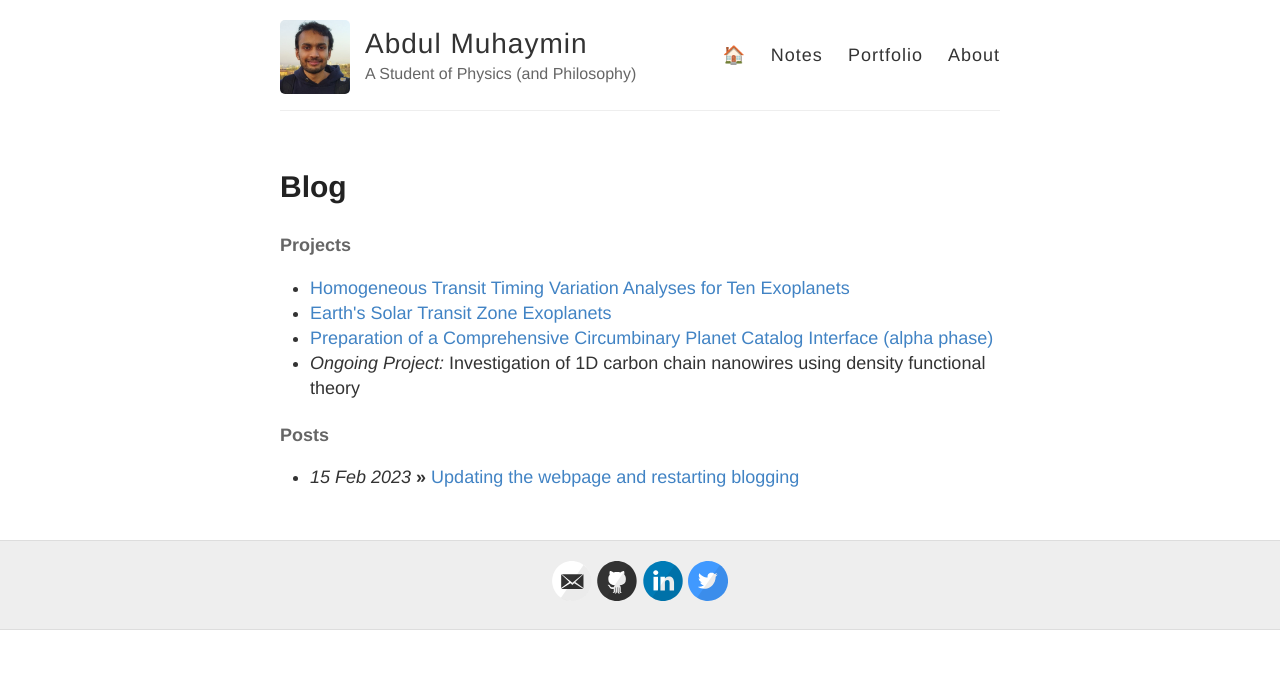
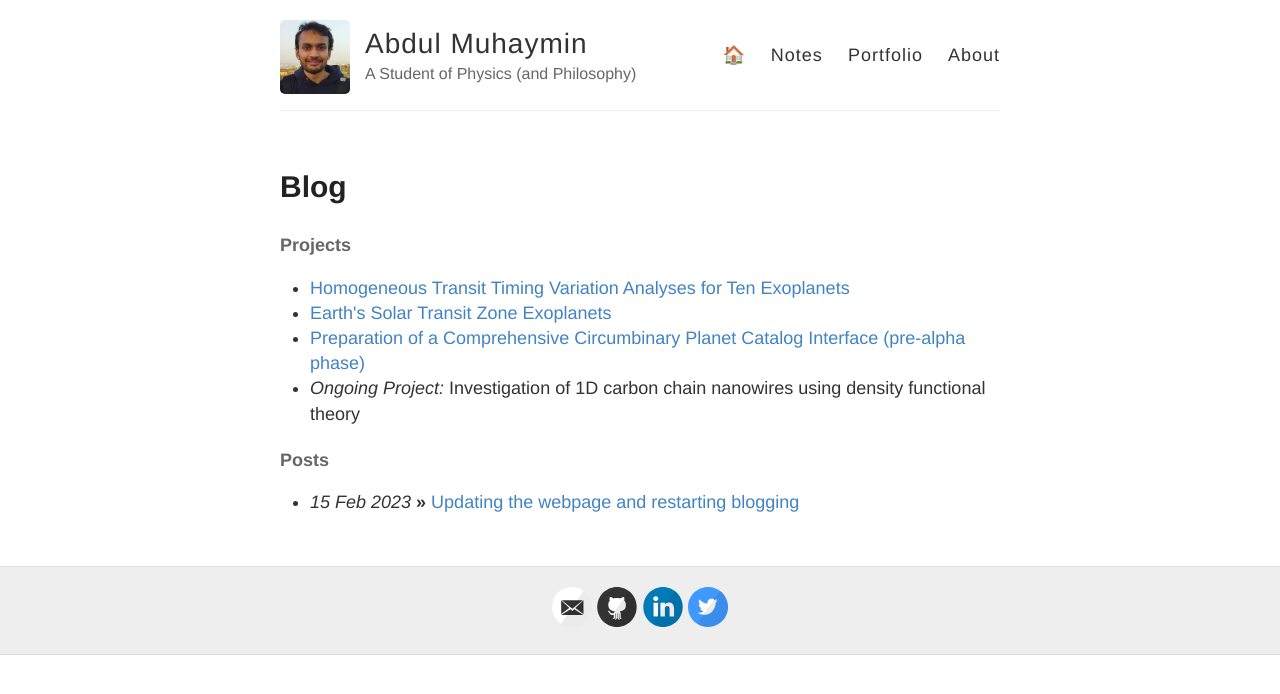
Before and after one commit to AbdulMuhaymin/abdulmuhaymin.github.io, a Jekyll site: the page built from blog.md, in a window 1280 px wide. Shown: the top 694 px of the page. Built offline with Jekyll 4.4.1, drawn with Linux system fonts in a browser that asks for light colours; nearby versions of some CDN libraries.

Commit message:
Update blog.md

```diff
--- a/blog.md
+++ b/blog.md
@@ -10,7 +10,7 @@ permalink: /blog/
 
 	<li> <a href="https://abdulmuhaymin.github.io/ETZ"> Earth's Solar Transit Zone Exoplanets </a> </li>
 
-	<li> <a href="https://cpc.pythonanywhere.com/"> Preparation of a Comprehensive Circumbinary Planet Catalog Interface (alpha phase) </a> </li>
+	<li> <a href="https://cpc.pythonanywhere.com/"> Preparation of a Comprehensive Circumbinary Planet Catalog Interface (pre-alpha phase) </a> </li>
 
 	<li> <i> Ongoing Project:</i> Investigation of 1D carbon chain nanowires using density functional theory </li>
 </ul>
```
